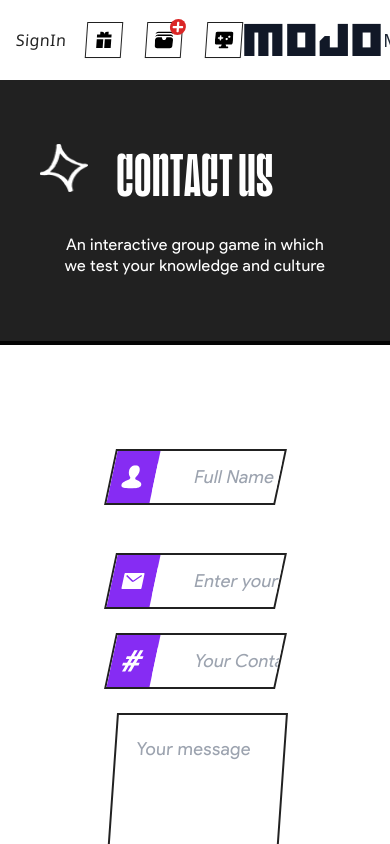
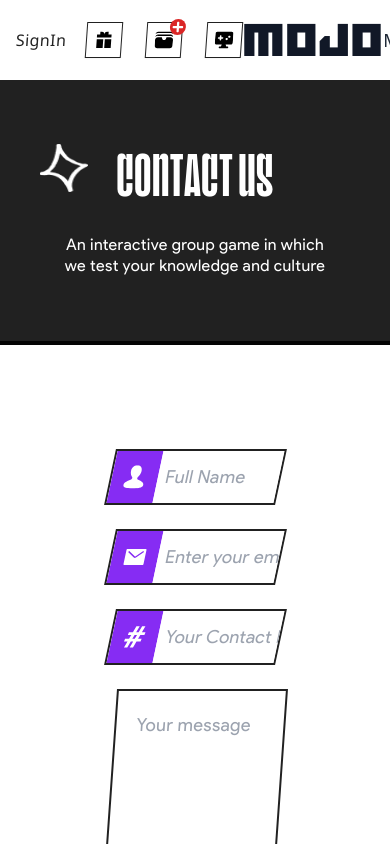
Before and after one commit to zeeshanahm-ed/mojo-game-website, a Next.js app: page /contactus in a window 390 px wide. Built offline with nearby package versions, Linux system fonts and the light colour scheme.

Commit message:
add name props in custom input component

```diff
--- a/src/app/components/ui/common/Input.tsx
+++ b/src/app/components/ui/common/Input.tsx
@@ -11,6 +11,7 @@ interface InputProps {
     required?: boolean;
     value?: string;
     onChange?: (e: React.ChangeEvent<HTMLInputElement>) => void;
+    name?: string;
 }
 
 const Input: React.FC<InputProps> = ({
@@ -22,10 +23,11 @@ const Input: React.FC<InputProps> = ({
     required = false,
     value,
     onChange,
+    name = ''
 }) => {
     return (
         <div
-            className={`mb-6 flex items-center h-14 transform -skew-x-12 border-2 border-black overflow-hidden ${className}`}>
+            className={`flex items-center h-14 transform -skew-x-12 border-2 border-black overflow-hidden ${className}`}>
             {icon && <div className="bg-purple w-16 flex items-center justify-center h-full">
                 {icon}
             </div>}
@@ -35,7 +37,8 @@ const Input: React.FC<InputProps> = ({
                 value={value}
                 onChange={onChange}
                 required={required}
-                className={`input input-bordered pl-10 w-full text-lg bg-white text-gray-800 border-none focus:outline-none ${inputClassName}`}
+                name={name}
+                className={`input h-full input-bordered pl-2 sm:pl-10 w-full text-lg bg-white text-gray-800 border-none focus:outline-none ${inputClassName}`}
             />
         </div>
     );
```
